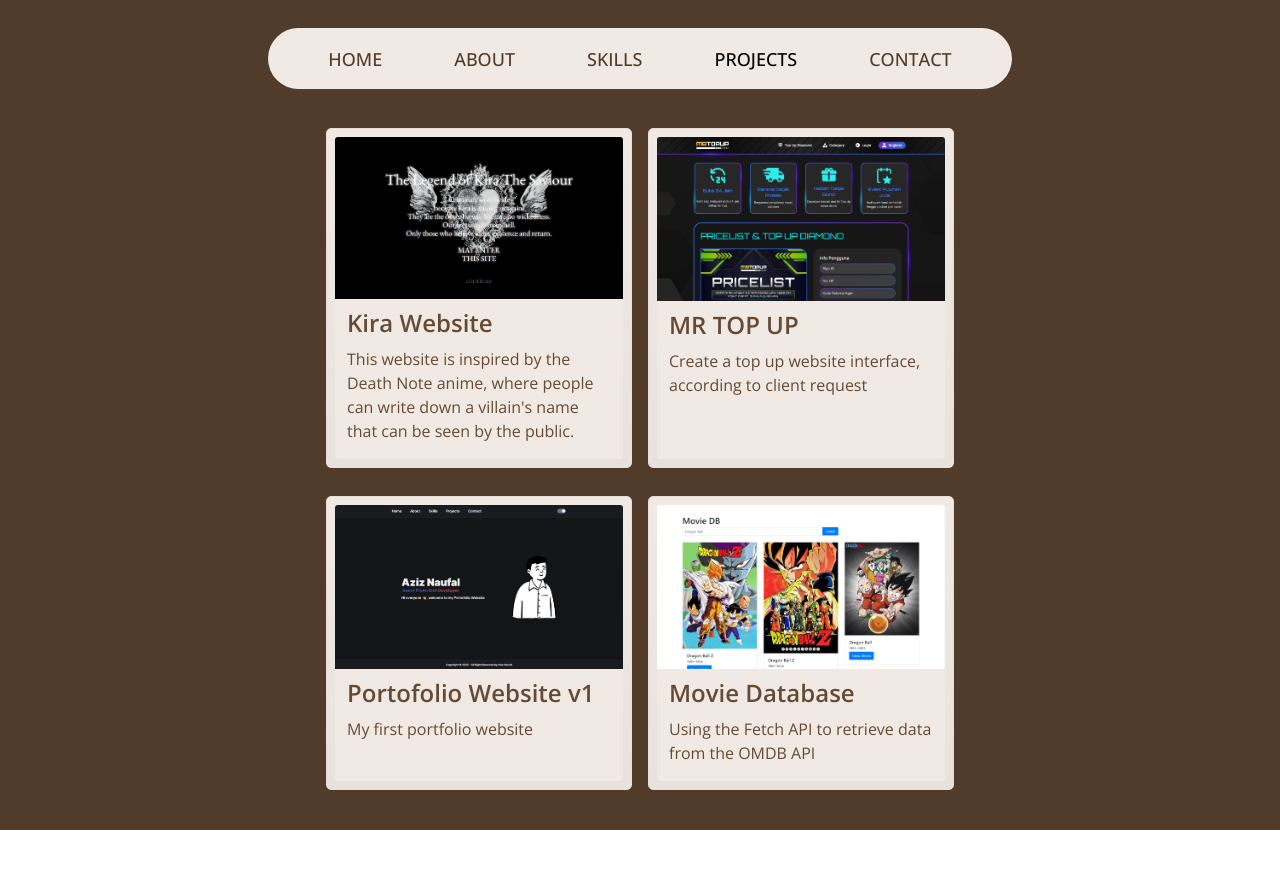
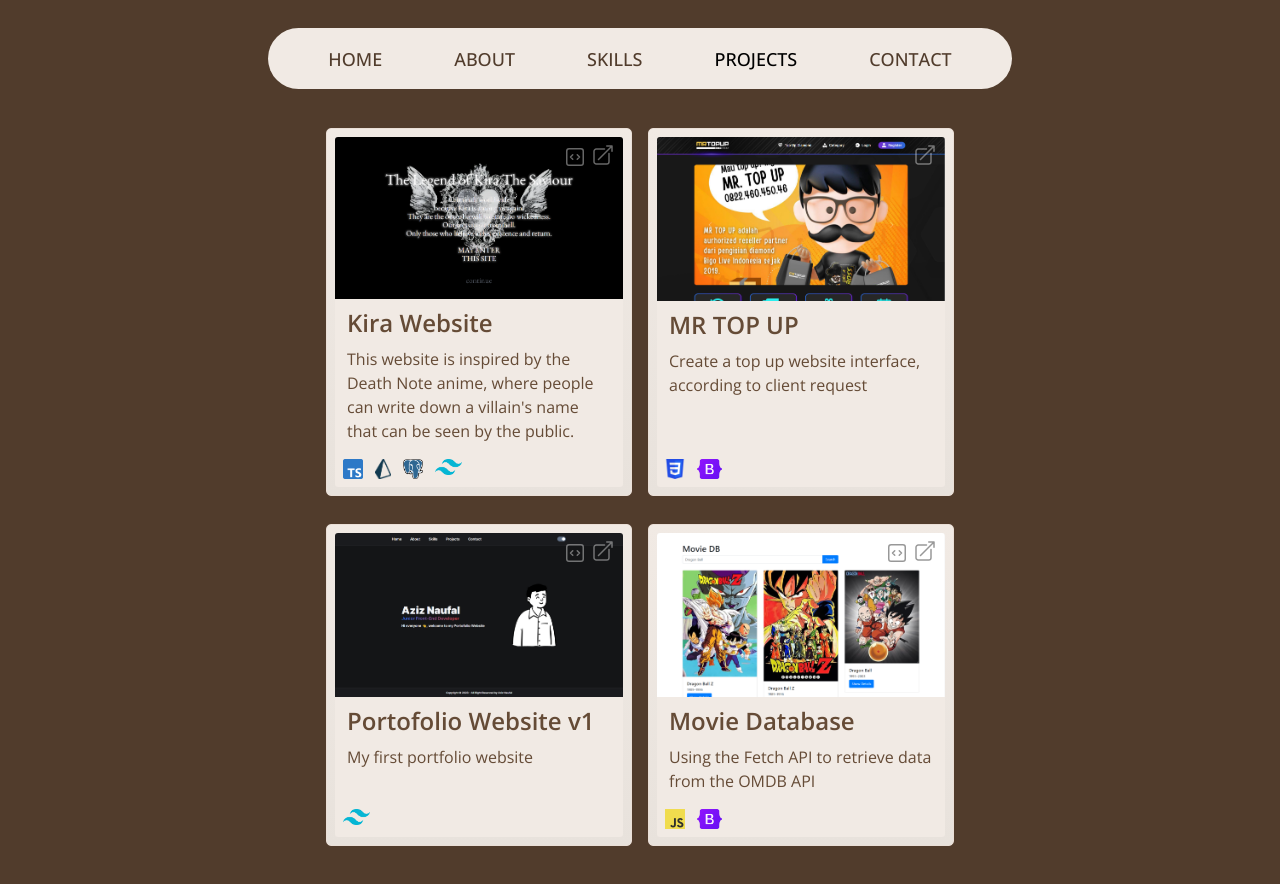
Before and after one commit to aziz13naufal/portofolio-web-v2, a React (Vite) app: page /projects in a window 1280 px wide. Before the commit the page ends 830 px from the top, so only its background shows below. Built offline with nearby package versions, Linux system fonts and the light colour scheme.

Commit message:
membuat props url, repo, techStack

```diff
--- a/src/components/projectCard.jsx
+++ b/src/components/projectCard.jsx
@@ -1,17 +1,32 @@
+import { useState } from "react"
+
 export default function ProjectCard(props) {
     return (
-        <div className="bg-gradient-to-b from-[#f1eae4] to-[#e8e2dc] p-2 rounded-[5px] border border-[#EADFD7] cursor-pointer" id="project-card">
-            <div className="bg-[#f1eae4] h-full rounded-[3px] overflow-hidden text-[#654b36] w-72 relative">
+        <div className="bg-gradient-to-b from-[#f1eae4] to-[#e8e2dc] p-2 rounded-[5px] border border-[#EADFD7]" id="project-card">
+            <div className="bg-[#f1eae4] flex flex-col h-full rounded-[3px] overflow-hidden text-[#654b36] w-72 relative">
                 <div className="">
                     <img src={props.image} className='w-72' />
                 </div>
-                <div className="px-3 pt-2 pb-4">
+                <div className="px-3 pt-2 pb-4 flex flex-col flex-1">
                     <div className="font-semibold text-2xl">{props.title}</div>
                     <div className="font-normal text-base mt-2">{props.desc}</div>
                 </div>
-                <div className="hidden" id="card-icon">
-                    <div className="absolute top-0 right-0 mt-2 mr-2">😶 😯</div>
-                    <div className="absolute bottom-0 mb-2 ml-2">😂 😋</div>
+                <div className="flex items-end" id="card-icon">
+                    <div className=" bottom-0 mb-2 ml-2 flex justify-center h-[20px]">
+                        {props.techStack}
+                    </div>
+                    <div className="absolute flex top-0 right-0 mt-2 mr-2">
+                        <a href={props.repo} className={`cursor-pointer opacity-40 hover:opacity-100 ${props.repo === 'none' ? 'hidden' : ''}`} target="_blank">
+                            <svg xmlns="http://www.w3.org/2000/svg" fill="none" viewBox="0 0 24 24" stroke-width="1.5" stroke={`${props.linkColor === 'black' ? 'black' : 'white'}`} class="w-6 h-6">
+                              <path stroke-linecap="round" stroke-linejoin="round" d="M14.25 9.75L16.5 12l-2.25 2.25m-4.5 0L7.5 12l2.25-2.25M6 20.25h12A2.25 2.25 0 0020.25 18V6A2.25 2.25 0 0018 3.75H6A2.25 2.25 0 003.75 6v12A2.25 2.25 0 006 20.25z" />
+                            </svg>
+                        </a>
+                        <a href={props.url} className={`cursor-pointer -mt-[2px] ml-1 opacity-40 hover:opacity-100 ${props.url === 'none' ? 'hidden' : ''}`} target="_blank">
+                            <svg xmlns="http://www.w3.org/2000/svg" fill="none" viewBox="0 0 24 24" strokeWidth={1.5} stroke={`${props.linkColor === 'black' ? 'black' : 'white'}`} className="w-6 h-6">
+                              <path strokeLinecap="round" strokeLinejoin="round" d="M13.5 6H5.25A2.25 2.25 0 003 8.25v10.5A2.25 2.25 0 005.25 21h10.5A2.25 2.25 0 0018 18.75V10.5m-10.5 6L21 3m0 0h-5.25M21 3v5.25" />
+                            </svg>
+                        </a>
+                    </div>
                 </div>
             </div>
         </div>
--- a/src/routes/projects.jsx
+++ b/src/routes/projects.jsx
@@ -3,6 +3,22 @@ import KiraWebsite from "./../assets/img/kira-website.png"
 import PortofolioWeb1 from "./../assets/img/web-portofolio-1.png"
 import MovieDB from "./../assets/img/movie-db.png"
 import MRTOPUP from "./../assets/img/MRTOPUP.png"
+
+import SkillCard from "../components/skillCard";
+import HTMLImage from "./../assets/logo/html.png";
+import CSSImage from "./../assets/logo/css.png";
+import JSImage from "./../assets/logo/js.png";
+import NodeJSImage from "./../assets/logo/nodejs.png";
+import NextJSImage from "./../assets/logo/nextjs.png";
+import ExpressImage from "./../assets/logo/expressjs.png";
+import ReactImage from "./../assets/logo/reactjs.png";
+import PrismaImage from "./../assets/logo/prisma.png";
+import TailwindImage from "./../assets/logo/tailwind.png";
+import BootstrapImage from "./../assets/logo/bootstrap.png";
+import PostgresqlImage from "./../assets/logo/postgresql.png";
+import MysqlImage from "./../assets/logo/mysql.png";
+import MongoDBlImage from "./../assets/logo/mongodb.png";
+import TypescriptImage from "./../assets/logo/typescript.png";
 
 export default function Projects() {
   return (
@@ -12,22 +28,57 @@ export default function Projects() {
         image={KiraWebsite}
         title="Kira Website"
         desc="This website is inspired by the Death Note anime, where people can write down a villain's name that can be seen by the public."
-        class="row-start-1 row-end-4" />
+        class="row-start-1 row-end-4"
+        techStack={
+          <>
+            <img src={TypescriptImage} className="mr-3" />
+            <img src={PrismaImage} className="mr-3" />
+            <img src={PostgresqlImage} className="mr-3" />
+            <img src={TailwindImage} className="mr-3 h-4" />
+          </>
+          }
+          url="https://kira-website.vercel.app/"
+          repo="https://github.com/aziz13naufal/kira-website" />
 
         <ProjectCard
         image={MRTOPUP}
         title="MR TOP UP"
-        desc="Create a top up website interface, according to client request" />
+        desc="Create a top up website interface, according to client request"
+        techStack={
+          <>
+            <img src={CSSImage} className="mr-3" />
+            <img src={BootstrapImage} className="mr-3" />
+          </>
+          }
+          url="https://mr-top-up.vercel.app/"
+          repo="none" />
 
         <ProjectCard
         image={PortofolioWeb1}
         title="Portofolio Website v1"
-        desc="My first portfolio website" />
+        desc="My first portfolio website"
+        techStack={
+          <>
+            <img src={TailwindImage} className="mr-3 h-4" />
+          </>
+          }
+        url="https://portofolio-web-v1.vercel.app/"
+        repo="https://github.com/aziz13naufal/portofolio-web-v1" />
 
         <ProjectCard
         image={MovieDB}
         title="Movie Database"
-        desc="Using the Fetch API to retrieve data from the OMDB API" />
+        desc="Using the Fetch API to retrieve data from the OMDB API"
+        techStack={
+          <>
+            <img src={JSImage} className="mr-3" />
+            <img src={BootstrapImage} className="mr-3" />
+          </>
+          }
+        url="https://vercel.com/aziz13naufal/wpu-movie-db"
+        repo="https://github.com/aziz13naufal/WPU-movie-db"
+        linkColor="black"
+        />
 
       </div>
     </div>
```
Also changed, not shown: src/assets/img/MRTOPUP.png, src/assets/logo/typescript.png (added).
